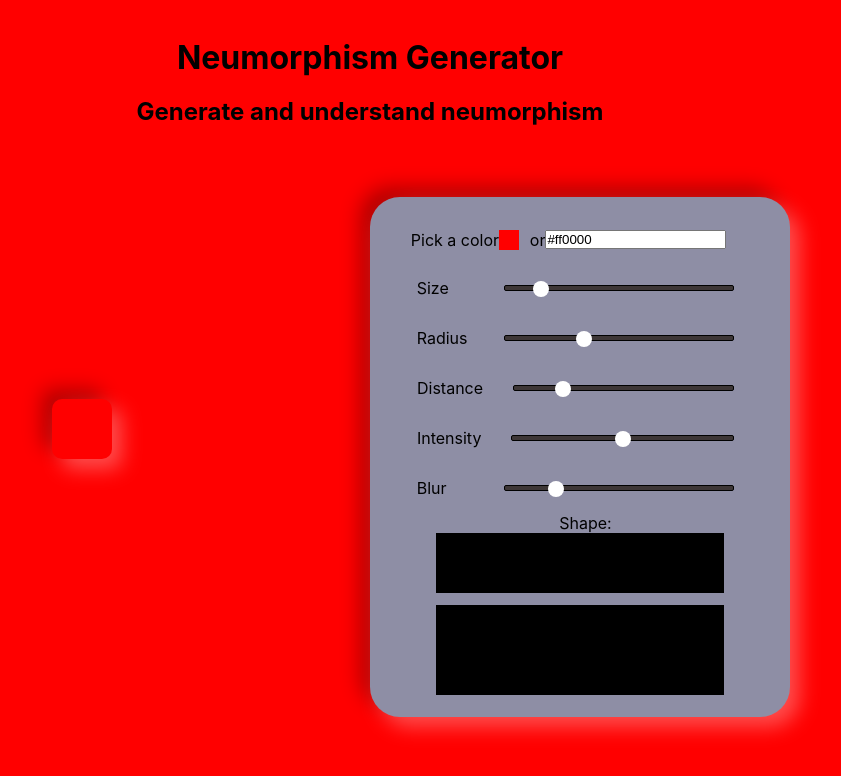
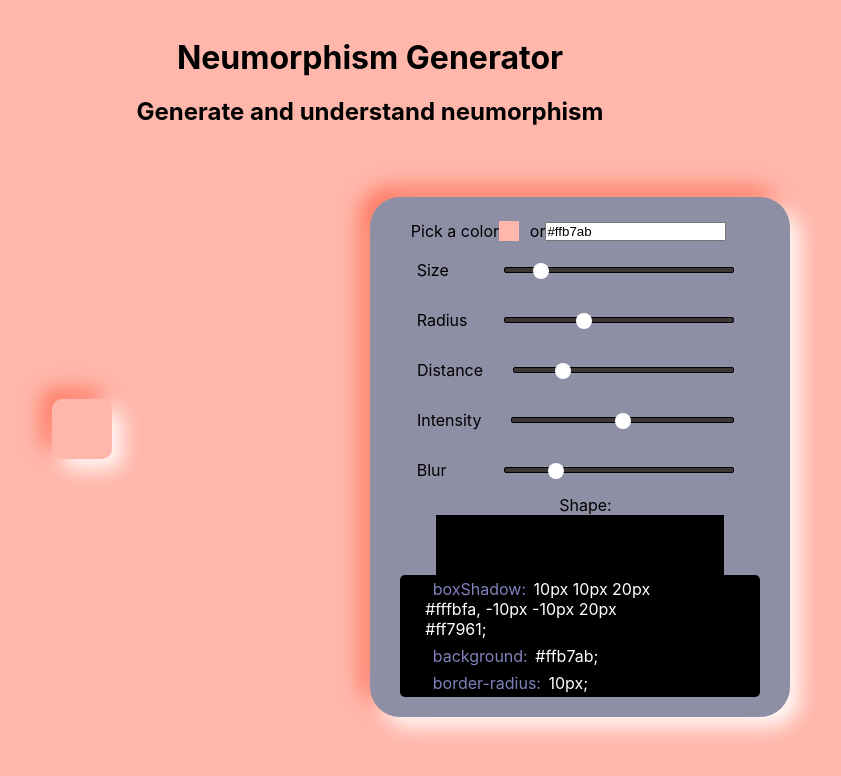
Before and after one commit to gabrielEloy/neumorphism-generator, a React (Create React App) app: page / in a window 1280 px wide. Shown: the top 776 px of the page, without its empty margins (270-1111 px from the left). Built offline with nearby package versions, Linux system fonts and the light colour scheme.

Commit message:
added code container

```diff
--- a/src/App.js
+++ b/src/App.js
@@ -7,7 +7,7 @@ import { optionsReducer, optionsInitialState } from "./reducers/optionsReducer";
 import NeumorphedSquare from "./components/NeumorphedSquare";
 
 export default function App() {
-  const [mainColor, setMainColor] = useState("#ff0000");
+  const [mainColor, setMainColor] = useState("#ffb7ab");
 
   const [cardOptions, optionsDispatch] = useReducer(
     optionsReducer,
--- /dev/null
+++ b/src/components/CodeContainer/index.js
@@ -0,0 +1,21 @@
+import React from 'react'
+import { Container } from './styles';
+
+export default function CodeContainer({content}) {
+    const keys = Object.keys(content)
+    console.log({content, keys})
+    return (
+        <Container>
+            {keys.map(key => (
+                <div className="property-container" key={key}>
+                    <span className="property-name">
+                        {key}:
+                    </span>
+                    <span className="property-content">
+                        {content[key]};
+                    </span>
+                </div>
+            ))}
+        </Container>
+    )
+}
--- /dev/null
+++ b/src/components/CodeContainer/styles.js
@@ -0,0 +1,25 @@
+import styled from "styled-components";
+
+export const Container = styled.div`
+  width: 100%;
+  background: black;
+  /* height: 90px; */
+  align-self: center;
+  border-radius: 5px;
+  display: flex;
+  justify-content: center;
+  align-items: flex-start;
+  flex-direction: column;
+
+  .property-container {
+    width: 70%;
+    margin-left: 8%;
+    margin: 1% 7%;
+    .property-name {
+      color: #8080bb;
+    }
+    .property-content {
+      color: white;
+    }
+  }
+`;
--- a/src/components/OptionsCard/index.js
+++ b/src/components/OptionsCard/index.js
@@ -6,6 +6,7 @@ import { lightenDarkenColor } from "../../helpers/colorHelpers";
 import TextRangeInput from "../TextRangeInput";
 import ColorPickerSquare from "../ColorPickerSquare";
 import Tooltip from "../TooltipComponent";
+import CodeContainer from '../CodeContainer';
 import actionTypes from "../../actions/actionCreators";
 
 function OptionsCard() {
@@ -114,7 +115,7 @@ function OptionsCard() {
         <div style={{ width: "80%", background: "black", height: 60 }}></div>
       </div>
       <div className="row code">
-        <div style={{ width: "80%", background: "black", height: 90 }}></div>
+        <CodeContainer content={{boxShadow, background: mainColor, "border-radius": `${radius}px`}}/>
       </div>
     </CardContainer>
   );
```
